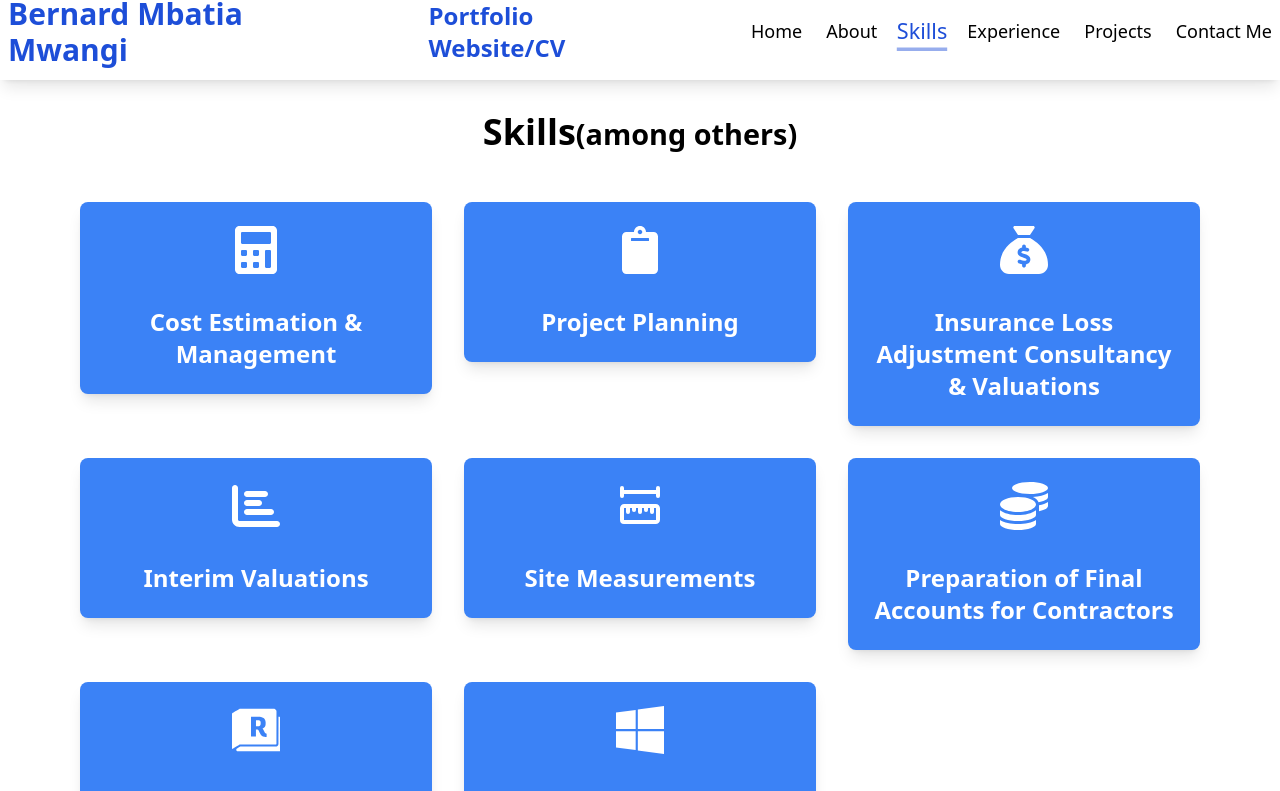
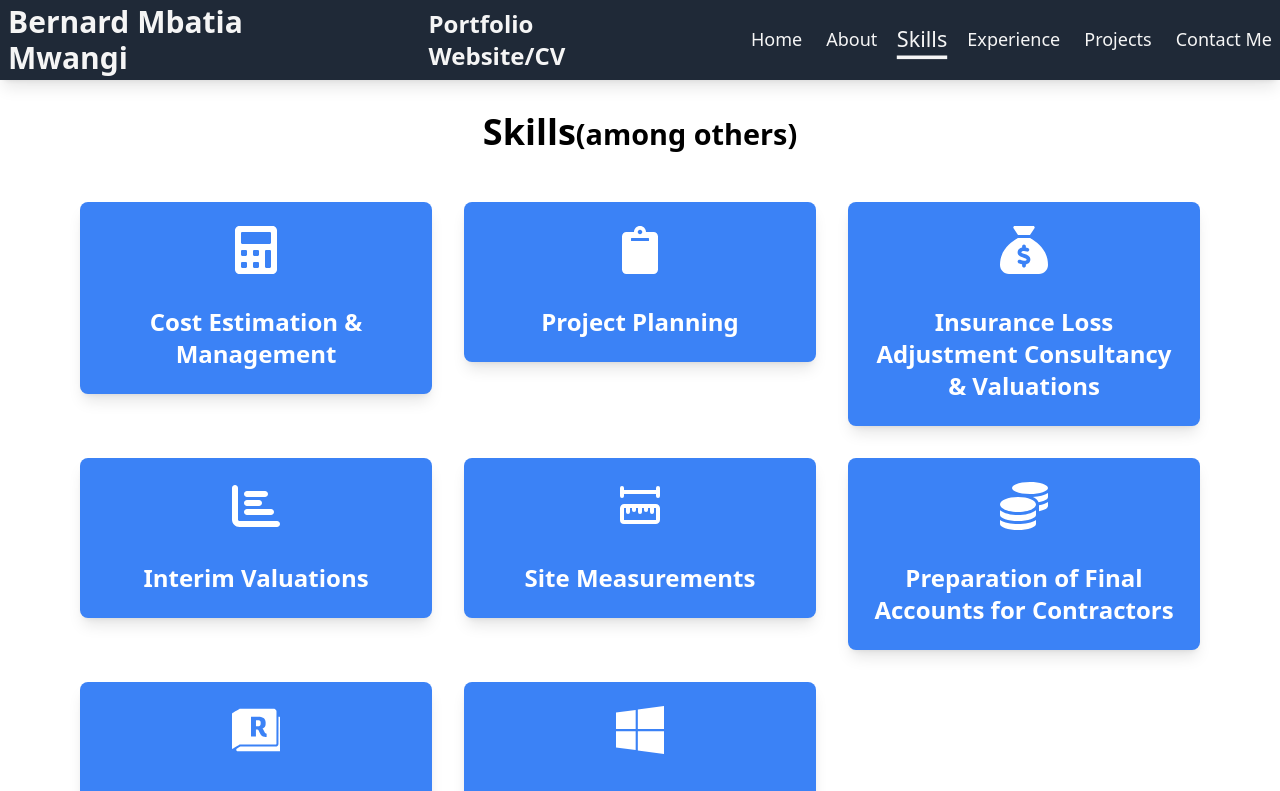
Before and after one commit to JeiKiarie/mbatia-cv-website, a Next.js app: page /skills in a window 1280 px wide. Shown: the top 791 px of the page. Built offline with nearby package versions, Linux system fonts and the light colour scheme.

Commit message:
adjusted header font and background colors

```diff
--- a/app/globals.css
+++ b/app/globals.css
@@ -63,8 +63,8 @@ body {
 	height: calc(100vh - 9.2rem);
 }
 .active {
-	color: #1e4ed8;
-	border-bottom: 3px solid #1e4dd875;
+	color: whitesmoke;
+	border-bottom: 3px solid whitesmoke;
 	transform: scale(1.2);
 }
 .active-mobile {
--- a/components/Header.jsx
+++ b/components/Header.jsx
@@ -42,17 +42,17 @@ export default function Header() {
 	const isActive = (path) => pathname === path;
 
 	return (
-		<header className="bg-white shadow-lg h-20 fixed w-full top-0 left-0 z-50">
+		<header className="bg-gray-800 shadow-lg h-20 fixed w-full top-0 left-0 z-50 py-2">
 			<div className="w-full mx-auto px-2 flex justify-between items-center h-16">
 				{/* Logo */}
 				<div className="text-2xl md:text-3xl font-bold">
 					<Link
 						href="/"
-						className="text-blue-700">
+						className="text-[whitesmoke]">
 						Bernard Mbatia <br /> Mwangi
 					</Link>
 				</div>
-				<div className="md:text-2xl text-1xl font-bold text-blue-700">
+				<div className="md:text-2xl text-1xl font-bold text-[whitesmoke]">
 					Portfolio <br /> Website/CV
 				</div>
 
@@ -64,7 +64,7 @@ export default function Header() {
 							href={link.link}
 							// className="hover:text-blue-700 active:text-blue-700"
 							className={
-								isActive(`${link.link}`) ? 'active' : 'hover:text-blue-700'
+								isActive(`${link.link}`) ? 'active' : 'text-[whitesmoke]'
 							}>
 							{link.name}
 						</Link>
```
